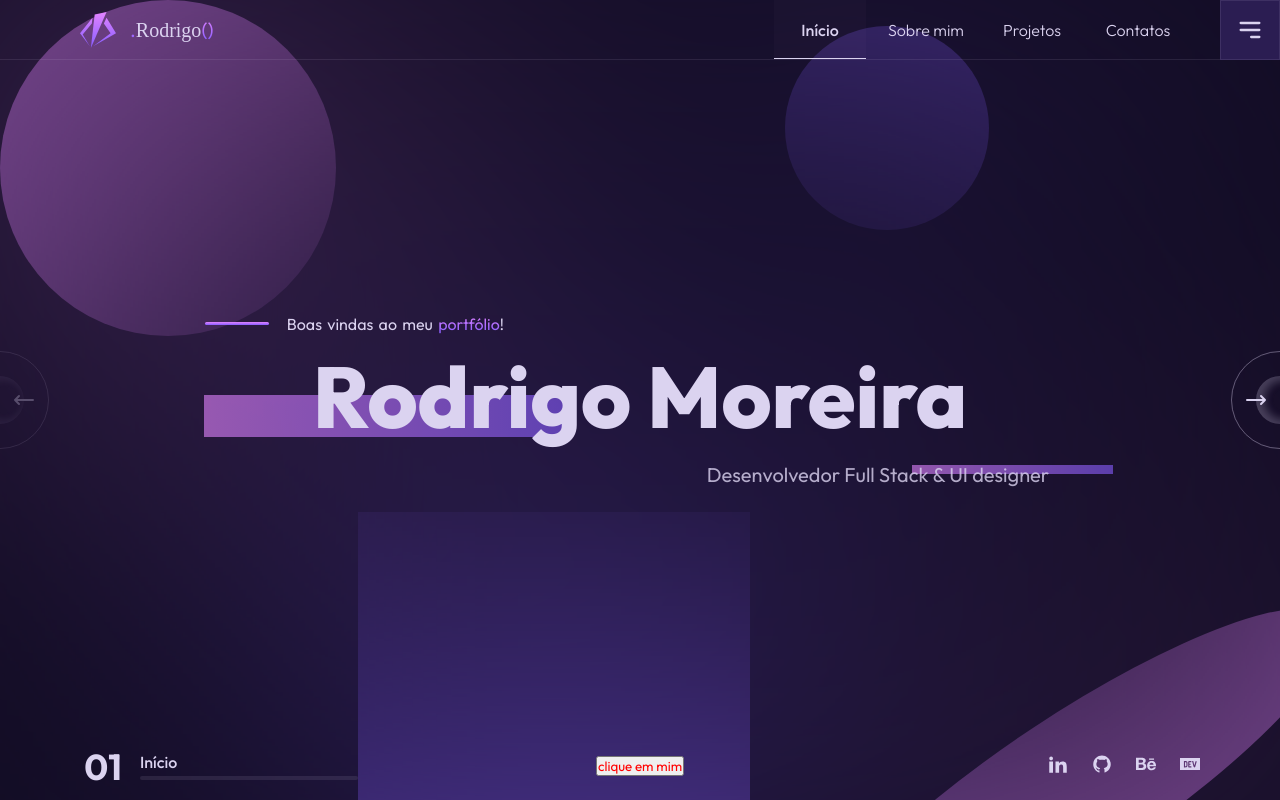
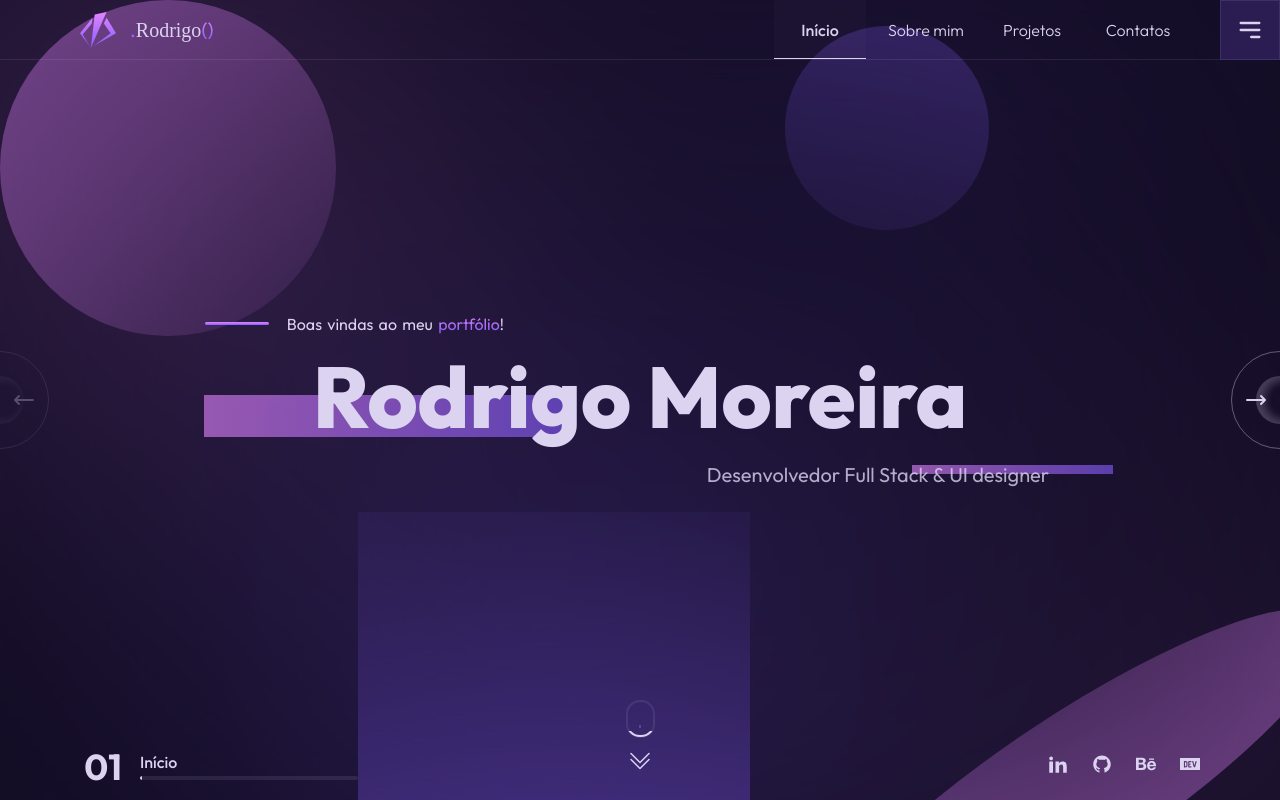
Before and after one commit to rodrigsmor/my-portfolio, a React (Vite) app: page / in a window 1280 px wide. Shown: the top 800 px of the page. Built offline with nearby package versions, Linux system fonts and the light colour scheme; a web font is replaced by a local one.

Commit message:
Finish developing home section

```diff
--- a/src/components/Buttons/SeeMoreButton/index.jsx
+++ b/src/components/Buttons/SeeMoreButton/index.jsx
@@ -1,4 +1,5 @@
 import { useContext } from "react";
+import { BsChevronDoubleDown } from 'react-icons/bs'
 import ModalContext from "../../../context/modalContext";
 import { SeeMoreButtonContainer } from "./styled";
 
@@ -10,7 +11,8 @@ export const SeeMoreButton = ({ type_modal }) => {
       onClick={e => setShowModal({ is_opened: true, type_modal })}
       className={`${(showModal.is_opened && showModal.type_modal === type_modal) && 'hide'}`}
     >
-      clique em mim
+      <div className='mouse-draw'><span></span></div>
+      <div className='scroll-indicator-icon'><BsChevronDoubleDown size={24} /></div>
     </SeeMoreButtonContainer>
   );
 }
--- a/src/components/Buttons/SeeMoreButton/styled.js
+++ b/src/components/Buttons/SeeMoreButton/styled.js
@@ -1,13 +1,103 @@
-import styled from "styled-components";
+import styled, { keyframes } from "styled-components";
+
+const MouseScrollAnimation = keyframes`
+  from {
+    top: 7px;
+    width: 6px;
+    opacity: 1;
+    height: 6px;
+  } to {
+    top: 28px;
+    width: 2px;
+    height: 2px;
+    opacity: 0;
+  }
+`;
+
+const MouseContainerAnimation = keyframes`
+  from {
+    gap: 4px;
+  } to {
+    gap: 12px;
+  }
+`;
+
+const MouseDrawAnimation = keyframes`
+  from {
+    height: 38px;
+    max-height: 38px;
+  } to {
+    height: 0px;
+    max-height: 0px;
+  }
+`;
 
 export const SeeMoreButtonContainer = styled.button`
+  height: 76px;
+  gap: 10px;
+  z-index: 51;
   bottom: 24px;
+  display: flex;
   cursor: pointer;
+  width: max-content;
   position: absolute;
-  color: red;
-  z-index: 51;
+  align-items: center;
+  background: transparent;
+  flex-direction: column;
+  justify-content: flex-start;
+  border: 0px solid transparent;;
+  animation: ${MouseContainerAnimation} 1.2s ease infinite alternate;
 
   &.hide {
     display: none;
   }
+
+  > .mouse-draw {
+    width: 29px;
+    height: 38px;
+    min-height: 38px;
+    display: flex;
+    position: relative;
+    border-radius: 14px;
+    align-items: flex-end;
+    justify-content: center;
+    border: 2px solid ${({ theme }) => theme.colors.typography.main}1A;
+
+    &:after {
+      top: 7px;
+      opacity: 1;
+      width: 6px;
+      content: '';
+      height: 6px;
+      margin: 0 auto;
+      position: absolute;
+      border-radius: 100%;
+      background: ${({ theme }) => theme.colors.typography.main };
+      animation: ${MouseScrollAnimation} 1.2s ease-in-out infinite alternate;
+    }
+
+    > span {
+      width: 29px;
+      height: 38px;
+      margin: auto;
+      bottom: -1px;
+      display: flex;
+      overflow: hidden;
+      position: absolute;
+      align-items: flex-end;
+      justify-content: flex-end;
+      animation: ${MouseDrawAnimation} 1.2s ease-out infinite alternate;
+
+      &:before {
+        content: '';
+        width: 29px;
+        height: 38px;
+        display: block;
+        position: absolute;
+        border-radius: 14px;
+        box-sizing: border-box;
+        border: 2px solid ${({ theme }) => theme.colors.typography.main};
+      }
+    }
+  }
 `;
--- a/src/components/common/SectionContentTemplate/index.jsx
+++ b/src/components/common/SectionContentTemplate/index.jsx
@@ -11,13 +11,13 @@ export const SectionContentTemplate = ({ children, sectionName }) => {
   const contentScrollRef = useRef(null);
   const [showModal, setShowModal] = useContext(ModalContext);
 
-  function updateProgressPercentager(element) {
+  function updateProgressPercentage(element) {
     setShowModal({ ...showModal, progress: calculatePercentage(element.scrollHeight, element.scrollTop + element.offsetHeight) })
   }
 
   useEffect(() => {
     if(showModal.is_opened && showModal.type_modal === sectionName)
-      updateProgressPercentager(contentScrollRef.current)
+      updateProgressPercentage(contentScrollRef.current)
   }, [ showModal.is_opened ])
 
   useEffect(() => {
@@ -27,15 +27,13 @@ export const SectionContentTemplate = ({ children, sectionName }) => {
 
   return (
     <SectionContentTemplateWrapper className={`${(showModal.is_opened && showModal.type_modal === sectionName) && 'opened'}`}>
-      <BackButton onClick={e => setShowModal({ is_opened: false, type_modal: '', progress: '0%' })}>
+      <BackButton onClick={e => setShowModal(modalContextInitialState)}>
         <IoReturnUpBackOutline size={18} /> voltar
       </BackButton>
       <div
         ref={contentScrollRef}
         className='content-wrapper'
-        onScroll={e => {
-          updateProgressPercentager(e.target)
-        }}
+        onScroll={e => updateProgressPercentage(e.target)}
       >
         { children }
       </div>
--- a/src/components/screens/HomeSectionContent/styled.js
+++ b/src/components/screens/HomeSectionContent/styled.js
@@ -169,7 +169,7 @@ export const InterestingsSection = styled.section`
       flex-direction: row;
       justify-content: center;
       max-width: calc((100% - (18px * 2)) / 3);
-      border: 2px solid rgba(219, 211, 240, 0.1);
+      border: 2px solid ${({ theme }) => theme.colors.typography.main}1A;
       color: ${({ theme }) => theme.colors.typography.main };
       background: ${({ theme }) => theme.colors.surface.dark };
 
--- a/src/utils/contextInitialState.js
+++ b/src/utils/contextInitialState.js
@@ -1,5 +1,5 @@
 export const modalContextInitialState = {
   is_opened: false,
   type_modal: '',
-  progress: '0%'
+  progress: '1%'
 }
```
